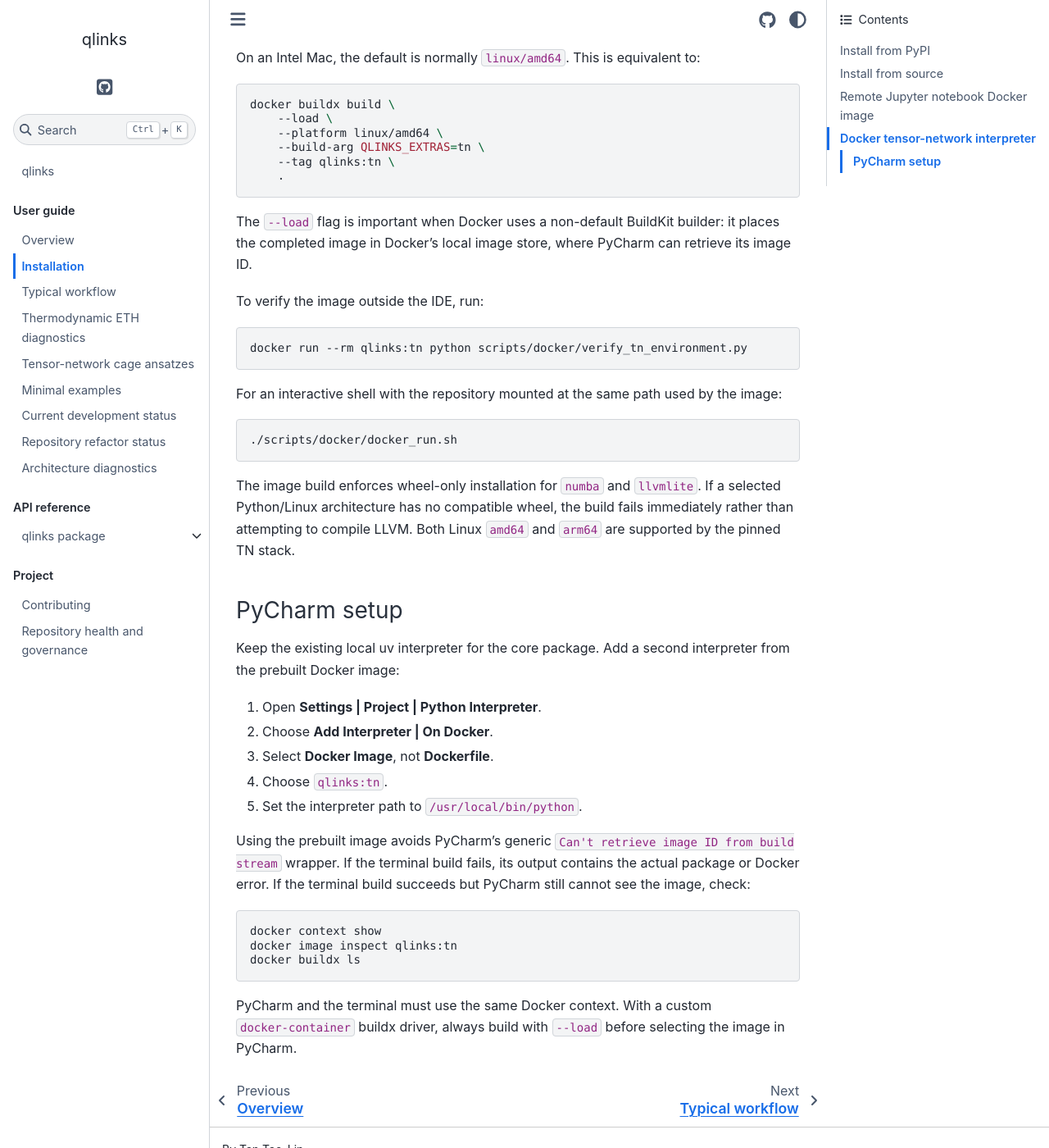
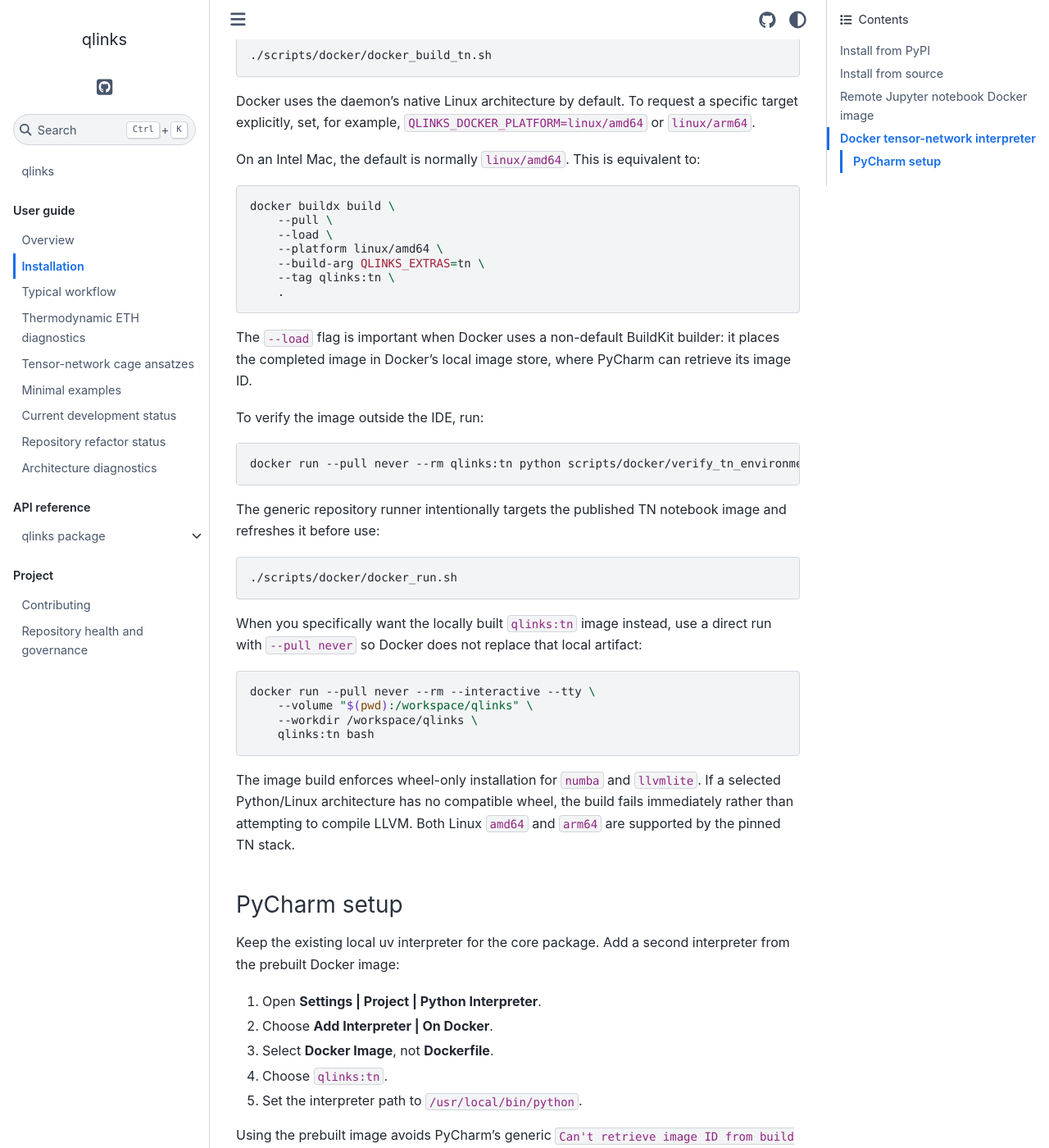
Before and after one commit to tanlin2013/qlinks, a Sphinx documentation site: the page built from docs/source/installation.rst, in a window 1280 px wide and 1400 px high, scrolled down 2265 px. Shown: the whole window at 82% size. Built offline with Sphinx 7.4.7 and the Sphinx Book theme 1.1.4, drawn with Linux system fonts in a browser that asks for light colours; some of the changed text lies outside the part shown.

Commit message:
fix: harden notebook Docker launches (#111)

```diff
--- a/docs/source/installation.rst
+++ b/docs/source/installation.rst
@@ -53,6 +53,11 @@ local Docker build:
 
    docker pull tanlin2013/qlinks:notebook
    docker pull tanlin2013/qlinks:tn-notebook
+
+The repository Docker run launchers use Docker's ``--pull always`` policy, so
+those manual pull commands are optional when starting containers through the
+scripts.  A launcher therefore refreshes the selected published tag before it
+creates a container instead of silently reusing a stale local copy.
 
 Use ``tanlin2013/qlinks:notebook`` for ordinary qlinks notebooks on the
 default Python version.  Use ``tanlin2013/qlinks:tn-notebook`` only when the
@@ -115,6 +120,7 @@ On an Intel Mac, the default is normally ``linux/amd64``. This is equivalent to:
 .. code-block:: bash
 
    docker buildx build \
+       --pull \
        --load \
        --platform linux/amd64 \
        --build-arg QLINKS_EXTRAS=tn \
@@ -129,14 +135,24 @@ To verify the image outside the IDE, run:
 
 .. code-block:: bash
 
-   docker run --rm qlinks:tn python scripts/docker/verify_tn_environment.py
+   docker run --pull never --rm qlinks:tn python scripts/docker/verify_tn_environment.py
 
-For an interactive shell with the repository mounted at the same path used by
-the image:
+The generic repository runner intentionally targets the published TN notebook
+image and refreshes it before use:
 
 .. code-block:: bash
 
    ./scripts/docker/docker_run.sh
+
+When you specifically want the locally built ``qlinks:tn`` image instead, use a
+direct run with ``--pull never`` so Docker does not replace that local artifact:
+
+.. code-block:: bash
+
+   docker run --pull never --rm --interactive --tty \
+       --volume "$(pwd):/workspace/qlinks" \
+       --workdir /workspace/qlinks \
+       qlinks:tn bash
 
 The image build enforces wheel-only installation for ``numba`` and
 ``llvmlite``.  If a selected Python/Linux architecture has no compatible
```
Also changed, not shown: 9 other files.
